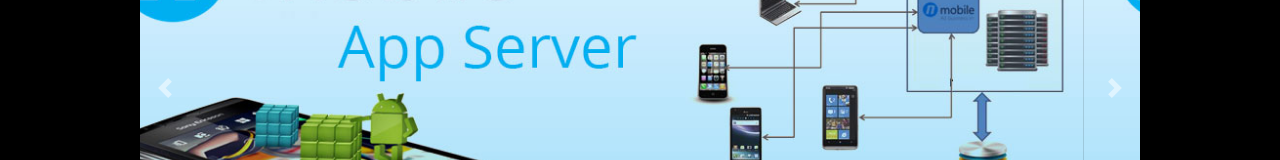
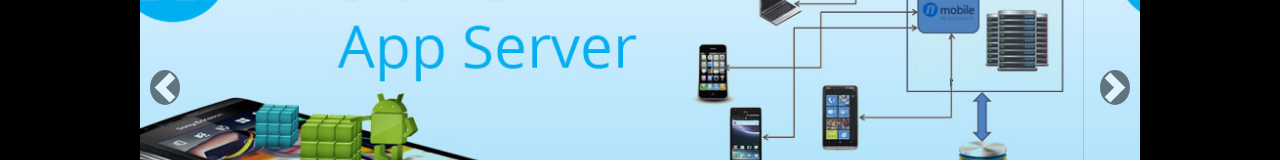
Before and after one commit to ValianaJosic/nMobile, a React (Create React App) app: page /product in a window 1280 px wide. Shown: the part 234-394 px from the top of the page. Built offline with nearby package versions, Linux system fonts and the light colour scheme.

Commit message:
ABOUT PAGE BACKGROUND

```diff
--- a/src/Pages/Product/product.css
+++ b/src/Pages/Product/product.css
@@ -39,3 +39,10 @@
 .carousel-item{
     padding-bottom: 100px;
 }
+
+.carousel-control-next-icon, .carousel-control-prev-icon{
+    background-color: black;
+    border-radius: 50%;
+    width: 30px;
+    height: 35px;
+}
```
